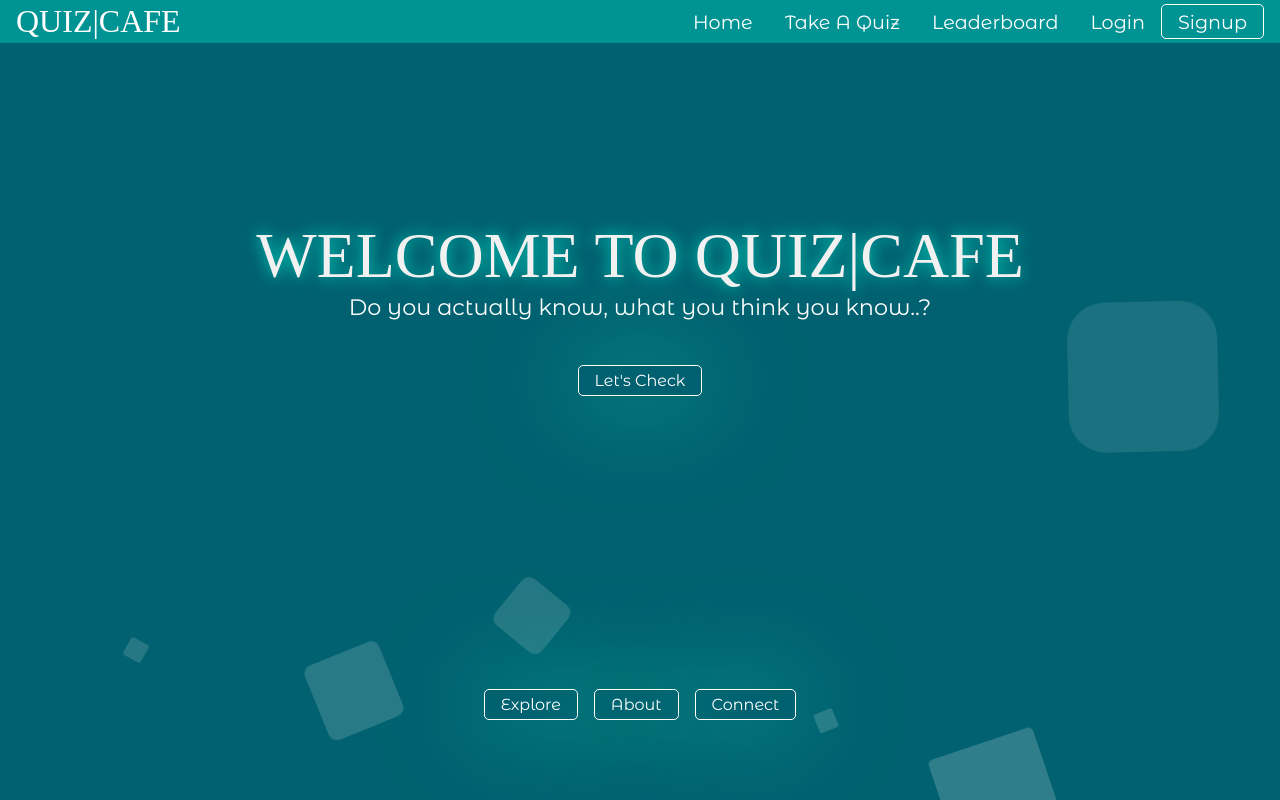
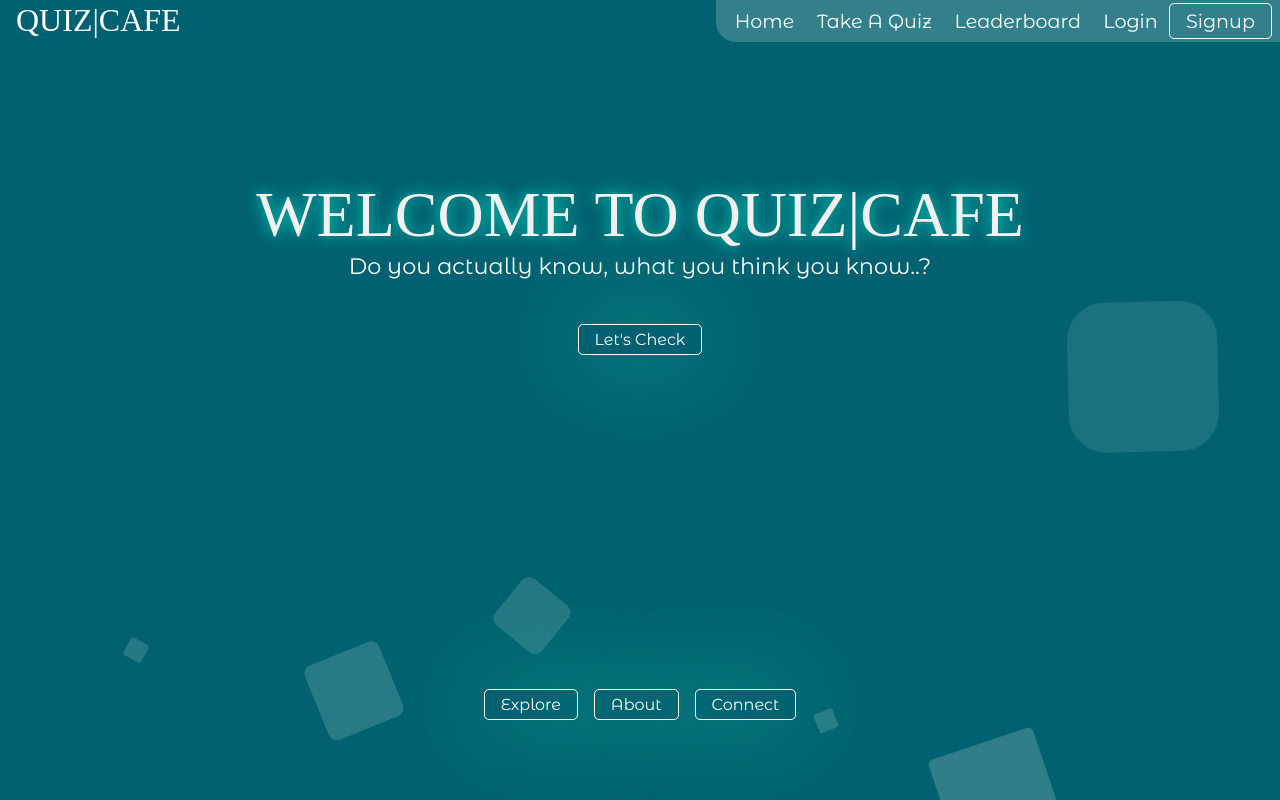
Before and after one commit to aksh-git/SPC, a React (Create React App) app in the folder projects/quizcafe/: page / in a window 1280 px wide. Built offline with nearby package versions, Linux system fonts and the light colour scheme; a web font is replaced by a local one.

Commit message:
new navbar design

```diff
--- a/projects/quizcafe/src/components/Home.js
+++ b/projects/quizcafe/src/components/Home.js
@@ -5,7 +5,7 @@ import { Link } from "react-router-dom"
 function Home() {
   return (
     <div className='container'>
-      <ul className="circles">
+      <ul className="squares">
         <li></li>
         <li></li>
         <li></li>
--- a/projects/quizcafe/src/style/Home.css
+++ b/projects/quizcafe/src/style/Home.css
@@ -4,7 +4,7 @@
     overflow: hidden;
 }
 .header{
-    margin-top: 20vh;
+    margin-top: 15vh;
     text-align: center;
     display: grid;
     z-index: 10;
@@ -26,7 +26,6 @@
     display: flex;
     justify-content: center;
     gap: 1rem;
-
 }
 .header button , .suggbtns button{
     -webkit-box-shadow:0px 0px 100px rgba(45,255,196,0.51);
@@ -50,7 +49,7 @@ button:active{
     bottom: 10vh;
 }
 
-.circles{
+.squares{
     margin: auto;
     position: absolute;
     top: 0;
@@ -61,8 +60,7 @@ button:active{
     z-index: -2;
     width: -moz-available;
 }
-
-.circles li{
+.squares li{
     position: absolute;
     display: block;
     list-style: none;
@@ -72,85 +70,71 @@ button:active{
     animation: animate 25s linear infinite;
     bottom: -150px;
 }
-
-.circles li:nth-child(1){
+.squares li:nth-child(1){
     left: 25%;
     width: 80px;
     height: 80px;
     animation-delay: 0s;
 }
-
-
-.circles li:nth-child(2){
+.squares li:nth-child(2){
     left: 10%;
     width: 20px;
     height: 20px;
     animation-delay: 2s;
     animation-duration: 12s;
 }
-
-.circles li:nth-child(3){
+.squares li:nth-child(3){
     left: 70%;
     width: 20px;
     height: 20px;
     animation-delay: 4s;
 }
-
-.circles li:nth-child(4){
+.squares li:nth-child(4){
     left: 40%;
     width: 60px;
     height: 60px;
     animation-delay: 0s;
     animation-duration: 18s;
 }
-
-.circles li:nth-child(5){
+.squares li:nth-child(5){
     left: 65%;
     width: 20px;
     height: 20px;
     animation-delay: 0s;
 }
-
-.circles li:nth-child(6){
+.squares li:nth-child(6){
     left: 75%;
     width: 110px;
     height: 110px;
     animation-delay: 3s;
 }
-
-.circles li:nth-child(7){
+.squares li:nth-child(7){
     left: 35%;
     width: 150px;
     height: 150px;
     animation-delay: 7s;
 }
-
-.circles li:nth-child(8){
+.squares li:nth-child(8){
     left: 50%;
     width: 25px;
     height: 25px;
     animation-delay: 15s;
     animation-duration: 45s;
 }
-
-.circles li:nth-child(9){
+.squares li:nth-child(9){
     left: 20%;
     width: 15px;
     height: 15px;
     animation-delay: 2s;
     animation-duration: 35s;
 }
-
-.circles li:nth-child(10){
+.squares li:nth-child(10){
     left: 85%;
     width: 150px;
     height: 150px;
     animation-delay: 0s;
     animation-duration: 11s;
 }
-
-
-
 @keyframes animate {
 
     0%{
--- a/projects/quizcafe/src/style/Navbar.css
+++ b/projects/quizcafe/src/style/Navbar.css
@@ -1,9 +1,9 @@
 .navbar{
-    background-color: #009393;
-    padding: .2rem 1rem;
+    background: transparent;
+    padding: 0;
     display: flex;
     justify-content: space-between;
-    align-items: center;
+    align-items: flex-start;
     position: sticky;
     top: 0;
     z-index: 10;
@@ -12,15 +12,18 @@
     font-size: 2rem;
     text-transform: uppercase;
     pointer-events: none;
+    margin: .1rem 1rem;
 }
 .menu{
     margin: 0;
-    padding: 0;
+    padding: .2rem .5rem;
+    background: rgba(255, 255, 255, 0.2);
+    border-radius: 0 0 0 20px;
 }
 .menu ul{
     list-style-type: none;
     margin: 0;
-    padding: 0;
+    padding: 0 ;
 }
 .menu ul li{
     display: inline-block;
@@ -30,7 +33,7 @@
 .menu-item{
     display: inline-block;
     position: relative;
-    margin: .3rem 1rem;
+    margin: .3rem .7rem;
 }
 .menu-item:after {
   content: '';
```
